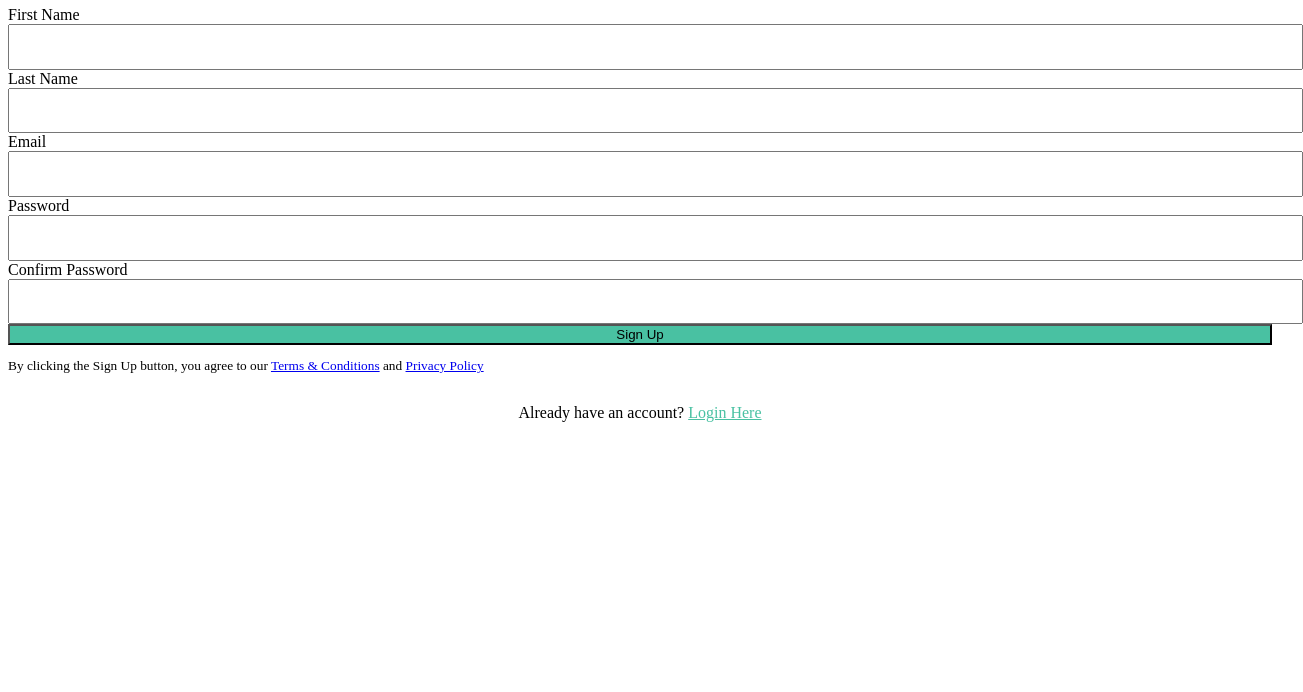
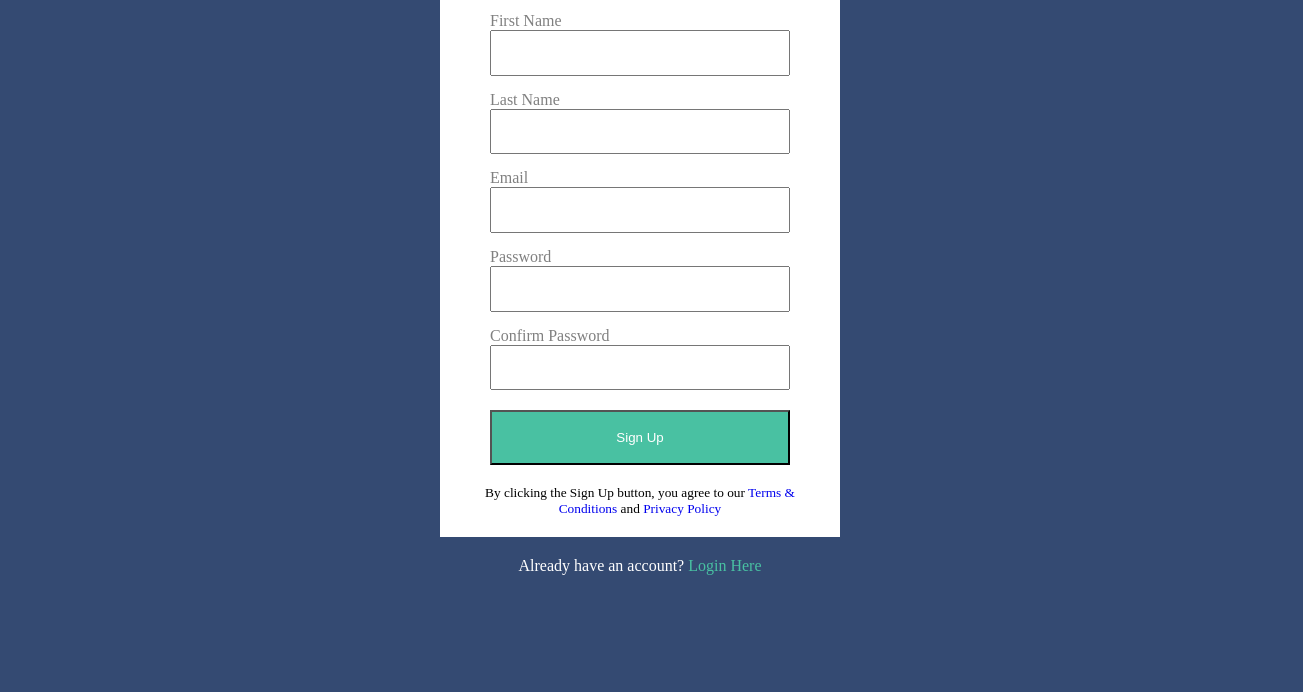
Before and after one commit to Sota-hub/m10921, a plain HTML site: page formStyling.html in a window 1280 px wide. Shown: the part 108-800 px from the top of the page, 1303 px wide, since content can reach past the window. Drawn offline with Linux system fonts and the light colour scheme.

Commit message:
add first half part

```diff
--- a/formStyling.html
+++ b/formStyling.html
@@ -11,49 +11,41 @@
     />
     <style>
       * {
-        /*
-        -May want to add "border-box for "box-sizing so padding does not affect width
-        -Reset margin and padding
-       */
+        box-sizing: border-box;
+        margin: 0;
+        padding: 0;
       }
 
       body {
-        /*
-          -Background color is #344a72
-        */
+        background-color: #344a72;
       }
 
       a {
-        /*
-        Underlined links are ugly :)
-       */
+        text-decoration: none;
       }
 
       #container {
-        /*
-        -Remember, margin: auto on left and right will center a block element
-        -I would also set a "max-width" for responsiveness
-        -May want to add some padding
-        */
+        margin: 0 auto;
       }
 
       .form-wrap {
-        /*
-          This is the white area around the form and heading, etc
-        */
+        background-color: white;
+        padding-top: 10px;
+        width: 400px;
+        margin: auto;
+        margin-top: 40px;
       }
 
       .form-wrap h1,
       .form-wrap p {
-        /*
-          May want to center these
-        */
+        text-align: center;
       }
 
       .form-wrap .form-group {
-        /*
-          Each label, input is wrapped in .form-group
-        */
+        color: gray;
+        width: 300px;
+        margin: 0 auto;
+        margin-top: 15px;
       }
 
       .form-wrap .form-group label {
@@ -66,9 +58,13 @@
       }
 
       .form-wrap button {
-        width: 100%;
+        width: 300px;
+        height: 55px;
         display: block;
+        margin: 0 auto;
+        margin-top: 20px;
         background-color: #49c1a2;
+        color: white;
       }
 
       .form-wrap button:hover {
@@ -77,12 +73,18 @@
 
       .form-wrap .bottom-text {
         font-size: smaller;
+        padding-top: 20px;
+        padding-bottom: 20px;
+        width: 330px;
+        margin: 0 auto;
       }
 
       footer {
+        margin-top: 20px;
         display: flex;
         justify-content: center;
         align-items: center;
+        color: white;
       }
 
       footer a {
```
